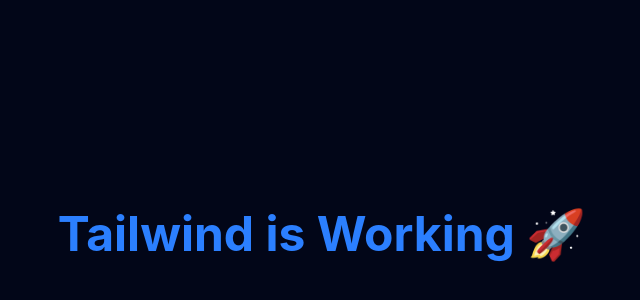
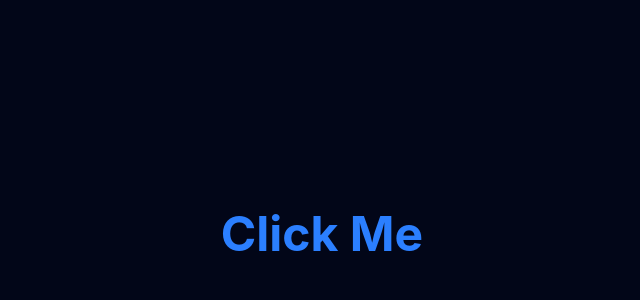
Before and after one commit to AayushJaiswal7/MyPortfolio, a React app: page / in a window 1280 px wide. Shown: the part 166-466 px from the top of the page, without its empty margins (318-958 px from the left). Built offline with nearby package versions, Linux system fonts and the light colour scheme; the HTML template or start-up script is replaced by a standard one.

Commit message:
feat: initialize App component with Container wrapper and basic styling

```diff
--- a/src/App.tsx
+++ b/src/App.tsx
@@ -1,9 +1,13 @@
+import Container from "./components/ui/Container/Container";
+
 function App() {
   return (
     <div className="min-h-screen bg-slate-950 flex items-center justify-center">
       <h1 className="text-5xl font-bold text-blue-500">
-        Tailwind is Working 🚀
-      </h1>
+      <Container>
+        <p>Click Me</p>
+      </Container>
+          </h1>
     </div>
   );
 }
```
